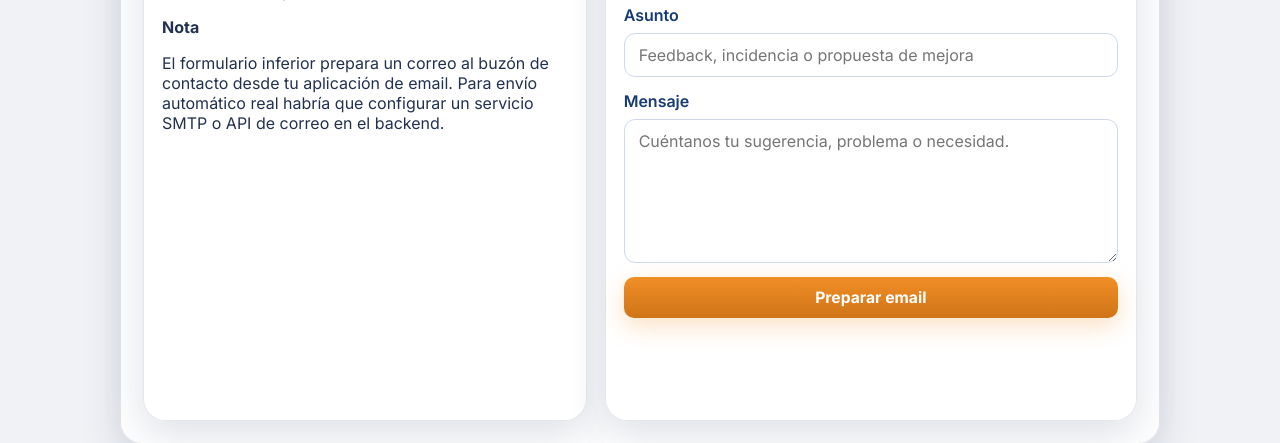
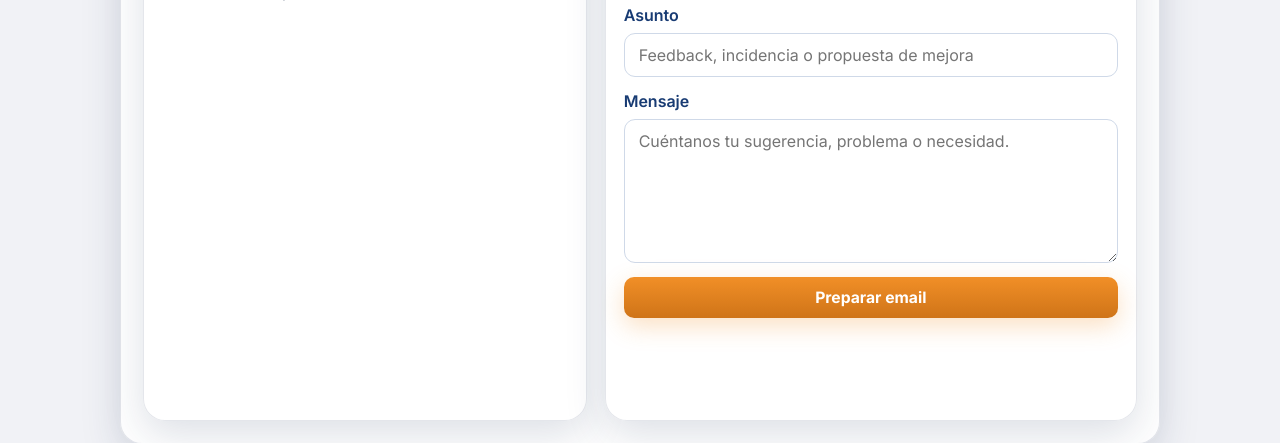
Before and after one commit to Zafion/Radar_Docent_CV, a Python web app: template app/web/templates/contacto.html in a window 1280 px wide. Shown: the part 513-956 px from the top of the page. Run offline with Jinja, Linux system fonts and the light colour scheme; the template is opened without the code that fills it: most values are stand-ins (such as "Sample title", 1, 10 or a date in 2020).

Commit message:
minor adjustments

```diff
--- a/app/web/templates/contacto.html
+++ b/app/web/templates/contacto.html
@@ -28,10 +28,6 @@
         <p><strong>Responsable:</strong> {{ project_owner }}</p>
         <p><strong>Email:</strong> <a href="mailto:{{ project_email }}">{{ project_email }}</a></p>
         <p><strong>LinkedIn:</strong> <a href="{{ project_linkedin }}" target="_blank" rel="noopener noreferrer">Perfil profesional</a></p>
-        <div class="info-note info-note--compact">
-          <strong>Nota</strong>
-          <p>El formulario inferior prepara un correo al buzón de contacto desde tu aplicación de email. Para envío automático real habría que configurar un servicio SMTP o API de correo en el backend.</p>
-        </div>
       </article>
 
       <article class="panel-card panel-card--plain">
--- a/app/web/templates/valencia_docentes.html
+++ b/app/web/templates/valencia_docentes.html
@@ -38,7 +38,7 @@
           <button id="load-latest-offers" class="button button--secondary button--full" type="button">
             Ver últimas plazas ofertadas
           </button>
-          <a class="button button--ghost button--full" href="{{ official_resolucion_url }}" target="_blank" rel="noopener noreferrer">
+          <a class="button button--ghost button--full" href="{{ official_adjudicaciones_url }}" target="_blank" rel="noopener noreferrer">
             Visitar Conselleria
           </a>
         </div>
@@ -83,7 +83,7 @@
           <h2>Últimas plazas ofertadas</h2>
           <p id="offers-publication-meta">Cargando datos...</p>
         </div>
-        <a class="button button--ghost" href="{{ official_resolucion_url }}" target="_blank" rel="noopener noreferrer">
+        <a class="button button--ghost" href="{{ official_adjudicaciones_url }}" target="_blank" rel="noopener noreferrer">
           Ver publicación oficial
         </a>
       </div>
```
